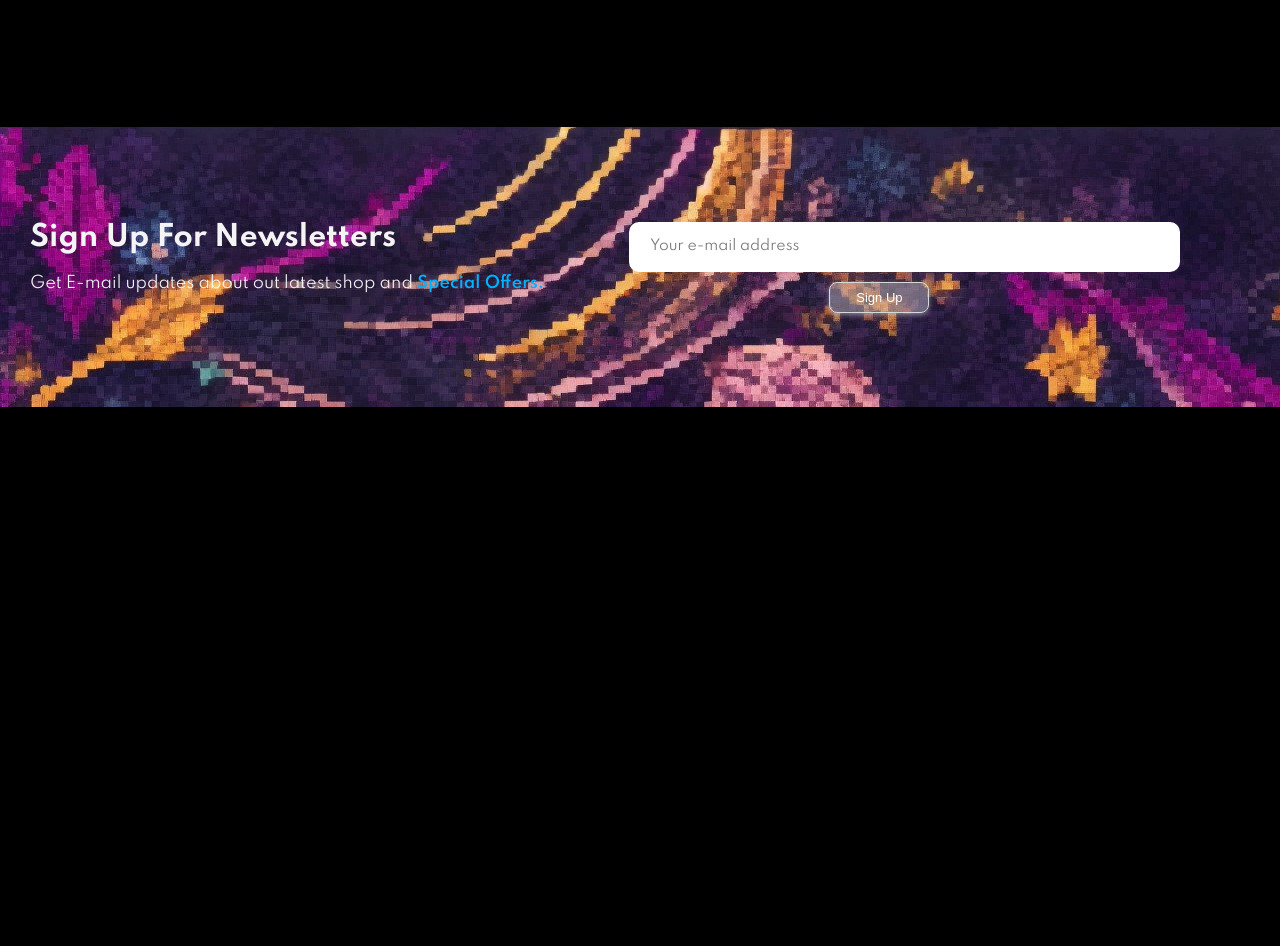
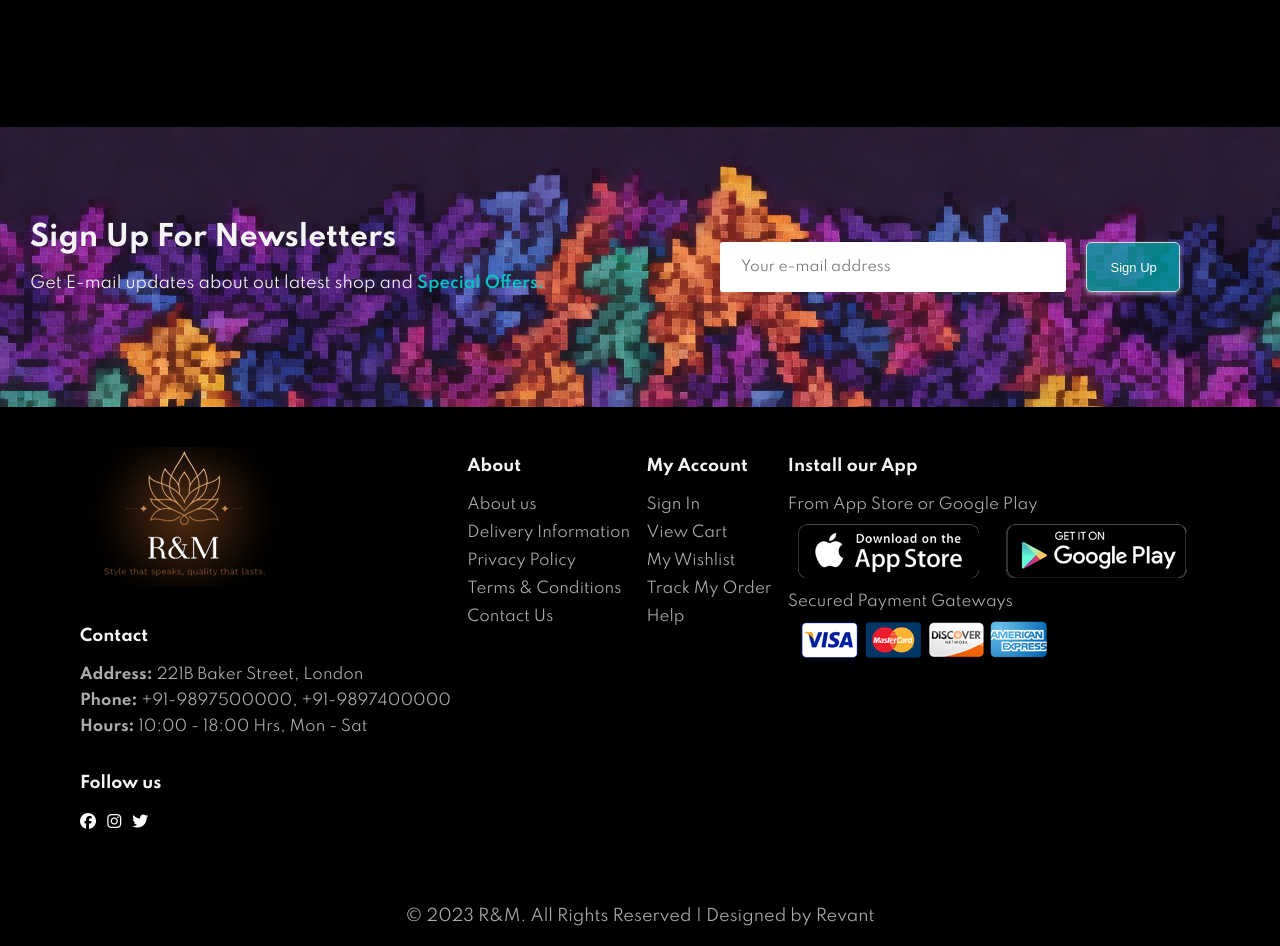
Before and after one commit to revant-kumar/R-M, a plain HTML site: page index.html in a window 1280 px wide. Shown: the part 4120-5066 px from the top of the page. Before the commit the page ends 4627 px from the top, so only its background shows below. Drawn offline with Linux system fonts and the light colour scheme; a web font is replaced by a local one.

Commit message:
Home Page Complete

```diff
--- a/index.html
+++ b/index.html
@@ -283,6 +283,58 @@
         </div>
     </section>
 
+    <footer class="section-p1">
+        <div class="col">
+            <img class="logo" src="IMG/LOGOFOOTER.png" alt="">
+            <h4>Contact</h4>
+            <p><strong>Address: </strong>221B Baker Street, London</p>
+            <p><strong>Phone: </strong>+91-9897500000, +91-9897400000</p>
+            <p><strong>Hours: </strong>10:00 - 18:00 Hrs, Mon - Sat</p>
+            <div class="follow">
+                <h4>Follow us</h4>
+                <div class="icon">
+                    <i class="fa-brands fa-facebook " style="color: #ffffff;"></i>
+                    <i class="fa-brands fa-instagram" style="color: #ffffff;"></i>
+                    <i class="fa-brands fa-twitter" style="color: #ffffff;"></i>
+                </div>
+            </div>
+        </div>
+
+        <div class="col">
+            <h4>About</h4>
+            <a href="#">About us</a>
+            <a href="#">Delivery Information</a>
+            <a href="#">Privacy Policy</a>
+            <a href="#">Terms & Conditions</a>
+            <a href="#">Contact Us</a>
+        </div>
+
+        <div class="col">
+            <h4>My Account</h4>
+            <a href="#">Sign In</a>
+            <a href="#">View Cart</a>
+            <a href="#">My Wishlist</a>
+            <a href="#">Track My Order</a>
+            <a href="#">Help</a>
+        </div>
+
+        <div class="col install">
+            <h4>Install our App</h4>
+            <p>From App Store or Google Play</p>
+            <div class="row">
+                <img src="IMG/apple.png" alt="">
+                <img src="IMG/google.png" alt="">
+            </div>
+
+            <p>Secured Payment Gateways</p>
+            <img src="IMG/payment.png" alt="">
+        </div>
+
+    </footer>
+    <div id="copyright">
+        <p>© 2023 R&M. All Rights Reserved | Designed by <span>Revant</span></p>
+    </div>
+
     <script src="script.js"></script>
 </body>
 
--- a/style.css
+++ b/style.css
@@ -534,14 +534,20 @@ body {
   justify-content: space-between;
   flex-wrap: wrap;
   align-items: center;
-  background-image: url(IMG/newsletter.jpg);
+  background-image: url(IMG/newsletterfinal.jpg);
   height: 35vh;
   width: 100%;
   margin-top: 100px;
-  margin-bottom: 100px;
   padding: 30px;
   background-repeat: no-repeat;
   padding-right: 100px;
+}
+
+#NewsLetter .form{
+  display: flex;
+  justify-content: space-between;
+  flex-wrap: nowrap;
+  width: 40%;
 }
 
 #NewsLetter h4{
@@ -555,7 +561,7 @@ body {
 }
 
 #NewsLetter p span{
-  color: #00b3ff;
+  color: #00c6c6;
   font-weight: 600;
 }
 
@@ -566,15 +572,15 @@ body {
   width: 100%;
   border: 1px solid transparent;
   outline: none;
-  border-radius: 10px;
+  border-radius: 3px;
 }
 
 
 /* CSS */
 .button-13 {
-  background-color: #ffffff4f;
+  background-color: #00a8a8bc;
   border: 1px solid #d5d9d9;
-  border-radius: 8px;
+  border-radius: 5px;
   box-shadow: rgba(213, 217, 217, .5) 0 2px 5px 0;
   box-sizing: border-box;
   color: #ffffff;
@@ -591,13 +597,14 @@ body {
   -webkit-user-select: none;
   touch-action: manipulation;
   vertical-align: middle;
-  width: 100px;
-  margin-top: 10px;
-  margin-left: 200px;
+  width: 120px;
+  margin-left: 20px;
+  transition: ease-in 0.2s;
 }
 
 .button-13:hover {
-  background-color: #f7fafa00;
+  background-color: #00a8a8;
+  color: #f4f4f4
 }
 
 .button-13:focus {
@@ -605,3 +612,72 @@ body {
   box-shadow: rgba(213, 217, 217, .5) 0 2px 5px 0;
   outline: 0;
 }
+
+
+footer{
+  display: flex;
+  justify-content: space-between;
+  flex-wrap: wrap;
+}
+
+footer .col{
+  display: flex;
+  flex-direction: column;
+  align-items: flex-start;
+  margin-bottom: 20px;
+}
+
+footer .logo{
+  margin-bottom: 30px;
+}
+
+footer h4{
+  font-size: 16px;
+  margin-top: 10px;
+  color: #f4f4f4;
+  padding-bottom: 20px;
+}
+
+footer p{
+  font-size: 15px;
+  color: #acacac;
+  margin: 0 0 8px 0;
+}
+
+footer a{
+  font-size: 15px;
+  text-decoration: none;
+  margin-bottom: 10px;
+  color: #acacac;
+}
+
+#copyright p{
+  text-align: center;
+  color: #acacac;
+}
+
+footer .follow{
+  margin-top: 20px;
+}
+
+footer .follow i{
+  padding-right: 4px;
+  cursor: pointer;
+  margin-right: 3px;
+}
+
+footer .install .row{
+  margin-bottom: 10px;
+}
+
+footer .install p{
+  margin-bottom: 10px;
+}
+
+footer .install img{
+  cursor: pointer;
+}
+
+footer .install .row img{
+  cursor: pointer;
+}
```
Also changed, not shown: IMG/LOGOFOOTER.png (added), IMG/apple.png (added), IMG/google.png (added), IMG/newsletterfinal.jpg (added), IMG/payment.jpeg (added), IMG/payment.png (added), IMG/png-transparent-app-store-google-play-apple-apple-text-logo-sign.png (added).
